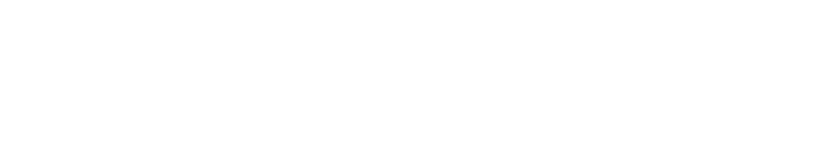
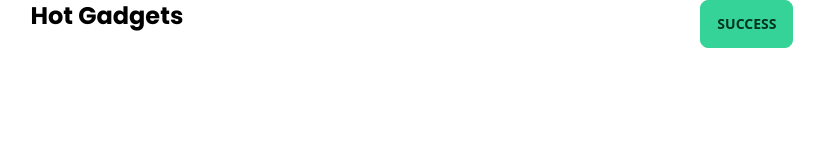
Before and after one commit to Emranhossainshuvo/hunting-phone, a plain HTML site: page index.html in a window 1280 px wide. Shown: the whole page, without its empty margins (228-1052 px from the left). Drawn offline with nearby package versions, Linux system fonts and the light colour scheme.

Commit message:
nav section done

```diff
--- a/index.html
+++ b/index.html
@@ -9,10 +9,27 @@
     <!-- tailwind and daisy ui installment link -->
     <link href="https://cdn.jsdelivr.net/npm/daisyui@3.6.2/dist/full.css" rel="stylesheet" type="text/css" />
     <script src="https://cdn.tailwindcss.com"></script>
+    <!-- google font poppins -->
+    <link rel="preconnect" href="https://fonts.googleapis.com">
+    <link rel="preconnect" href="https://fonts.gstatic.com" crossorigin>
+    <link href="https://fonts.googleapis.com/css2?family=Poppins:wght@400;500;600;700&display=swap" rel="stylesheet">
     <title>Phone Hunter</title>
+    <style>
+        .font-primary{
+            font-family: 'Poppins', sans-serif;
+        }
+
+    </style>
 </head>
 
-<body>
+<body class="container mx-auto">
+    <!-- header -->
+    <header>
+        <section class="flex justify-around">
+            <h3 class="text-2xl font-bold font-primary text-black">Hot Gadgets</h3>
+            <button class="btn btn-success">Success</button>
+        </section>
+    </header>
 
 
     <!-- js files here -->
```
Also changed, not shown: js/tailwind.config.js (added, +8 -0 lines).
